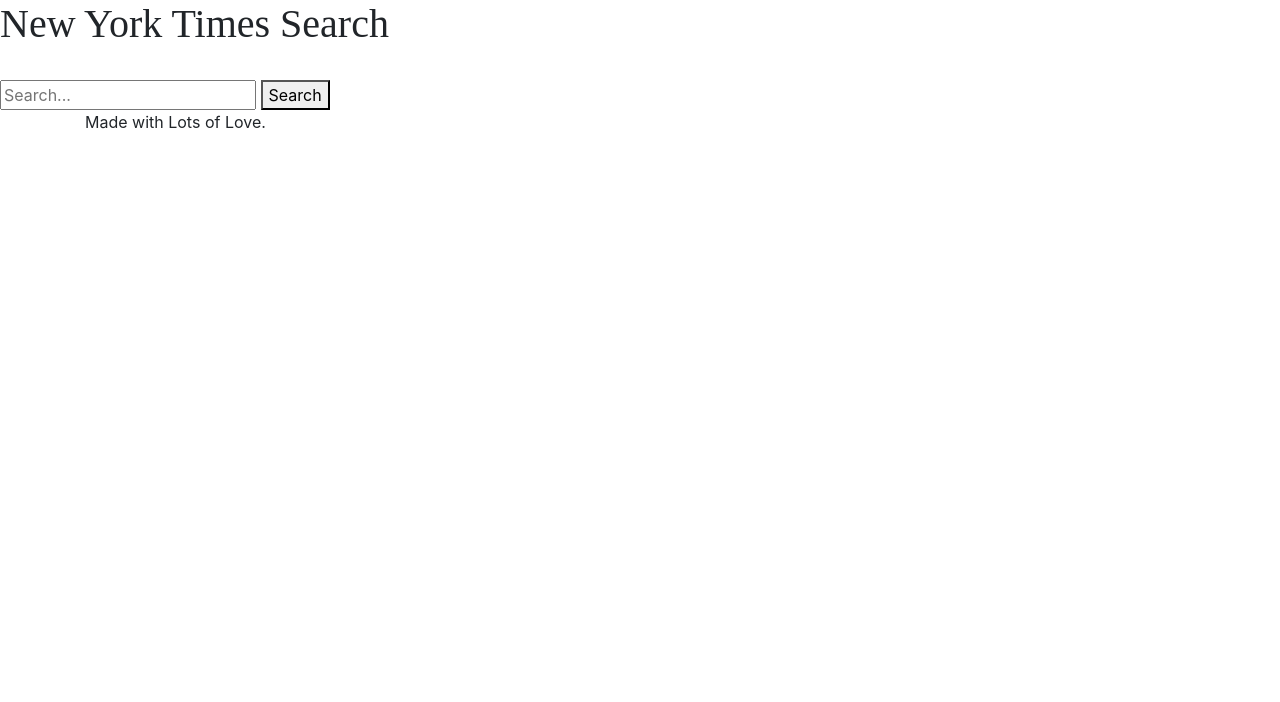
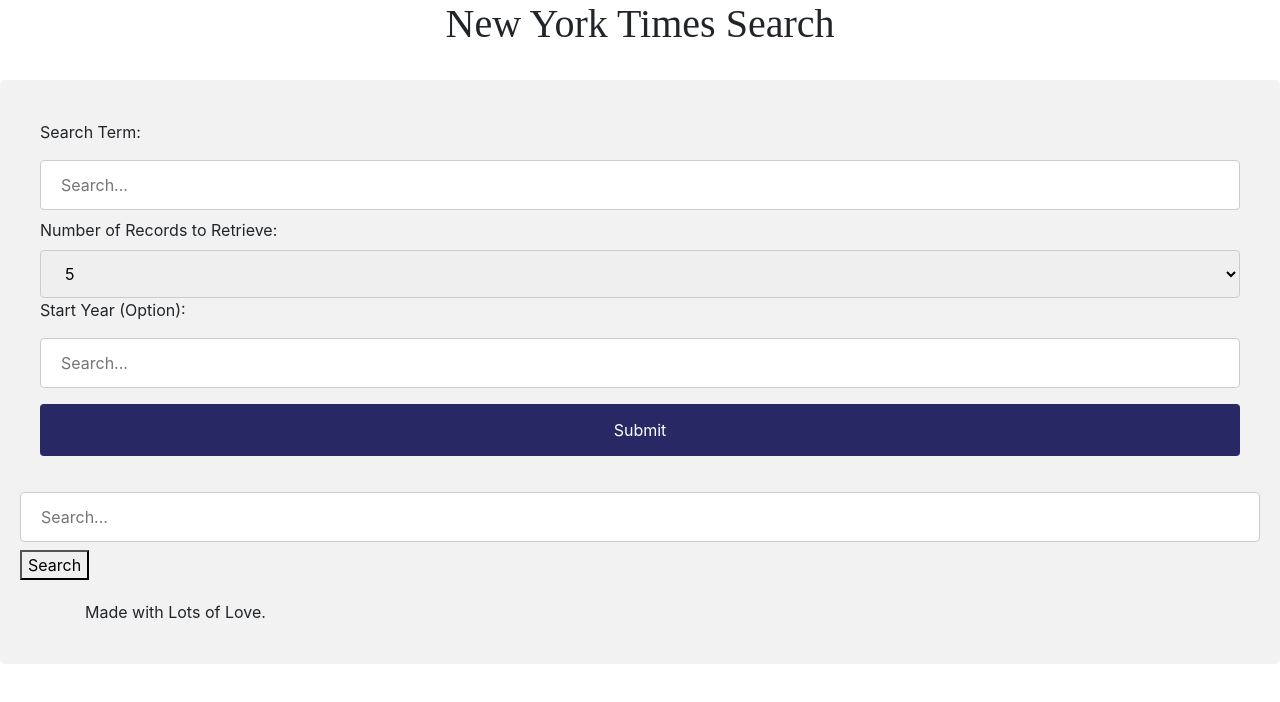
Before and after one commit to RichardVargas1/NYTSearch-FrontEndActivity, a plain HTML site: page index.html in a window 1280 px wide. Drawn offline with nearby package versions, Linux system fonts and the light colour scheme.

Commit message:
Further index additions.

```diff
--- /dev/null
+++ b/assets/css/style.css
@@ -0,0 +1,34 @@
+h1 {
+    text-align: center;
+}
+
+input[type=text], select {
+    width: 100%;
+    padding: 12px 20px;
+    margin: 8px 0;
+    display: inline-block;
+    border: 1px solid #ccc;
+    border-radius: 4px;
+    box-sizing: border-box;
+}
+
+input[type=submit] {
+    width: 100%;
+    background-color: rgb(40, 40, 100);
+    color: white;
+    padding: 14px 20px;
+    margin: 8px 0;
+    border: none;
+    border-radius: 4px;
+    cursor: pointer;
+}
+
+input[type=submit]:hover {
+    background-color: #45a049;
+}
+
+div {
+    border-radius: 5px;
+    background-color: #f2f2f2;
+    padding: 20px;
+}
--- a/index.html
+++ b/index.html
@@ -5,6 +5,7 @@
     <title>NYTSearch</title>
     <script type="text/javascript" src="https://cdnjs.cloudflare.com/ajax/libs/jquery/3.2.1/jquery.min.js"></script>
     <script type="text/javascript" src="assets/javascript/app.js"></script>
+    <link href="assets/css/style.css" rel="stylesheet" type="text/css">
     <link rel="stylesheet" href="https://stackpath.bootstrapcdn.com/bootstrap/4.1.3/css/bootstrap.min.css" integrity="sha384-MCw98/SFnGE8fJT3GXwEOngsV7Zt27NXFoaoApmYm81iuXoPkFOJwJ8ERdknLPMO" crossorigin="anonymous">
 </head>
 <body>
@@ -13,6 +14,29 @@
     <br>
 
     <div id="main-container" class="searchBar">
+
+        <div>
+            <form action="/action_page.php">
+                <label for="searchParameters">Search Term:</label>
+                <input type="text" id="sterm" name="searchTerm" placeholder="Search...">
+
+                <label for="recordFile">Number of Records to Retrieve:</label>
+                <select id="record" name="record">
+                <option value="records">5</option>
+                <option value="records">4</option>
+                <option value="records">3</option>
+                <option value="records">2</option>
+                <option value="records">1</option>
+                </select>
+
+                <label for="startYear">Start Year (Option):</label>
+                <input type="text" id="syear" name="startingYear" placeholder="Search...">
+
+
+
+                <input type="submit" value="Submit">
+            </form>
+        </div>
 
         <section class="main-section">
 
```
